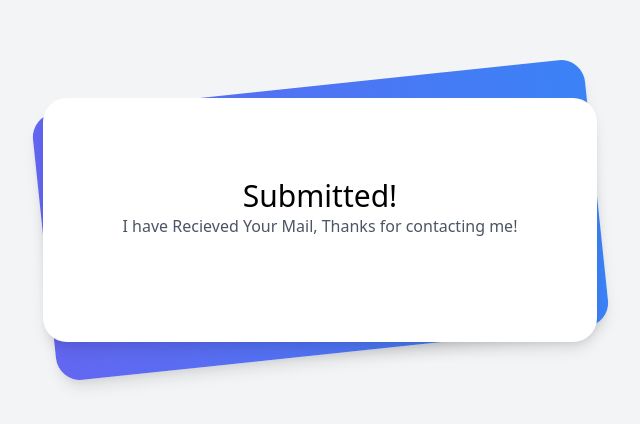
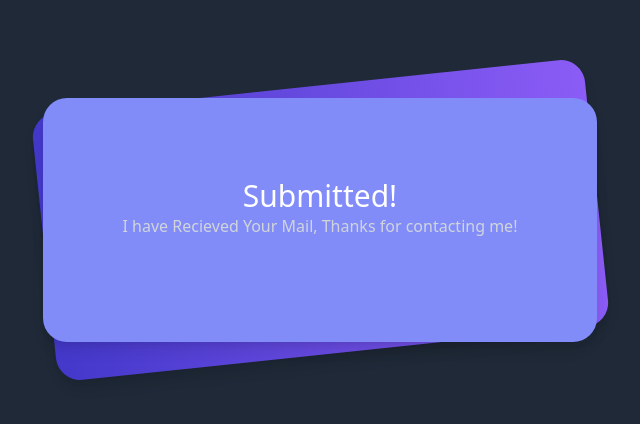
Before and after one commit to CodeWhiteWeb/thanks, a plain HTML site: page index.html in a window 1280 px wide. Shown: the part 180-604 px from the top of the page, without its empty margins (320-960 px from the left). Drawn offline with nearby package versions, Linux system fonts and the light colour scheme.

Commit message:
Update index.html

```diff
--- a/index.html
+++ b/index.html
@@ -8,16 +8,16 @@
 </head>
 
 <body>
-  <div class="min-h-screen bg-gray-100 py-6 flex flex-col justify-center sm:py-12">
+   <div class="min-h-screen bg-gray-800 py-6 flex flex-col justify-center sm:py-12">
     <div class="relative py-3 sm:max-w-xl sm:mx-auto">
       <div
-        class="absolute inset-0 bg-gradient-to-r from-indigo-500 to-blue-500 shadow-lg transform -skew-y-6 sm:skew-y-0 sm:-rotate-6 sm:rounded-3xl">
+        class="absolute inset-0 bg-gradient-to-r from-indigo-700 to-purple-500 shadow-lg transform -skew-y-6 sm:skew-y-0 sm:-rotate-6 sm:rounded-3xl">
       </div>
-      <div class="relative px-4 py-10 bg-white shadow-lg sm:rounded-3xl sm:p-20">
+      <div class=" text-white relative px-4 py-10 bg-indigo-400 shadow-lg sm:rounded-3xl sm:p-20">
         <div class="text-center pb-6">
           <h1 class="text-3xl">Submitted!</h1>
 
-          <p class="text-gray-600">
+          <p class="text-gray-300">
             I have Recieved Your Mail, Thanks for contacting me!
           </p>
         </div>
```
